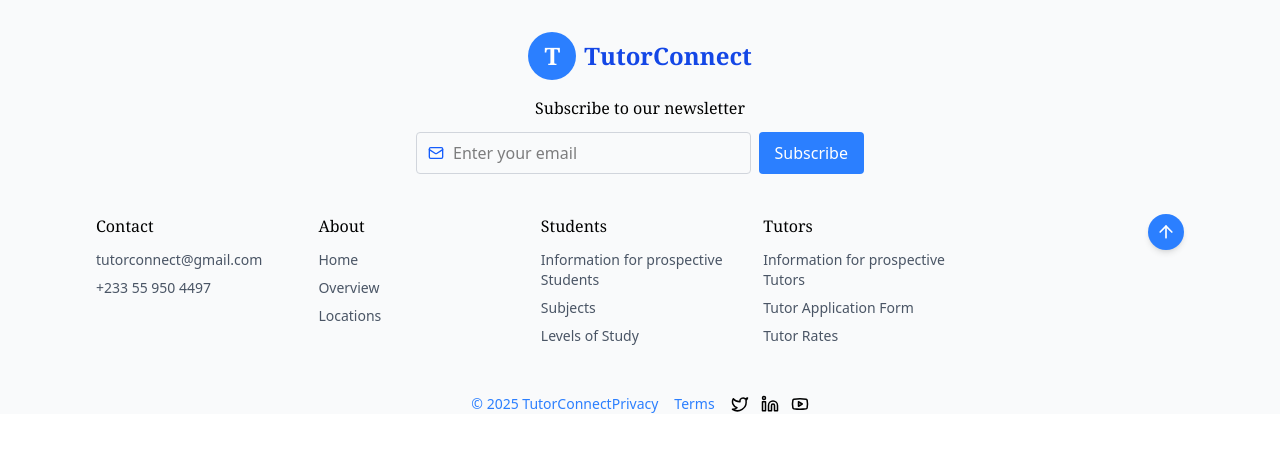
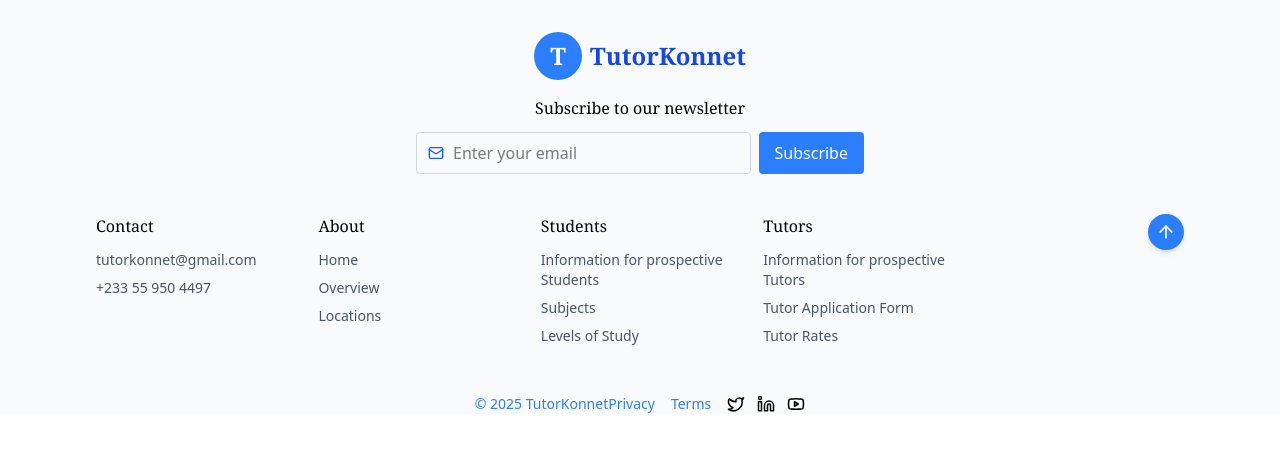
Before and after one commit to devtri0/StudyHub-UI, a React (Vite) app: page /footer in a window 1280 px wide. Shown: the top 452 px of the page. Built offline with nearby package versions, Linux system fonts and the light colour scheme.

Commit message:
corrected brand name

```diff
--- a/src/components/Footer.jsx
+++ b/src/components/Footer.jsx
@@ -29,7 +29,7 @@ const Footer = () => {
               </span>
             </div>
             <h1 className="ml-2 text-2xl font-bold font-serif text-blue-700">
-              TutorConnect
+              TutorKonnet
             </h1>
           </div>
 
@@ -66,7 +66,7 @@ const Footer = () => {
               href="#"
               className="text-gray-600 hover:text-blue-600 mb-2 text-sm"
             >
-              tutorconnect@gmail.com
+              tutorkonnet@gmail.com
             </a>
             <a
               href="#"
@@ -159,7 +159,7 @@ const Footer = () => {
 
         <div className="max-w-6xl mx-auto px-4 md:px-8 flex flex-col sm:flex-row justify-between items-center">
           <div className="text-sm text-blue-500 mb-4 sm:mb-0">
-            © 2025 TutorConnect
+            © 2025 TutorKonnet
           </div>
           <div className="flex flex-col sm:flex-row items-center gap-2 sm:gap-4">
             <div className="flex gap-4 text-blue-500 text-sm">
```
